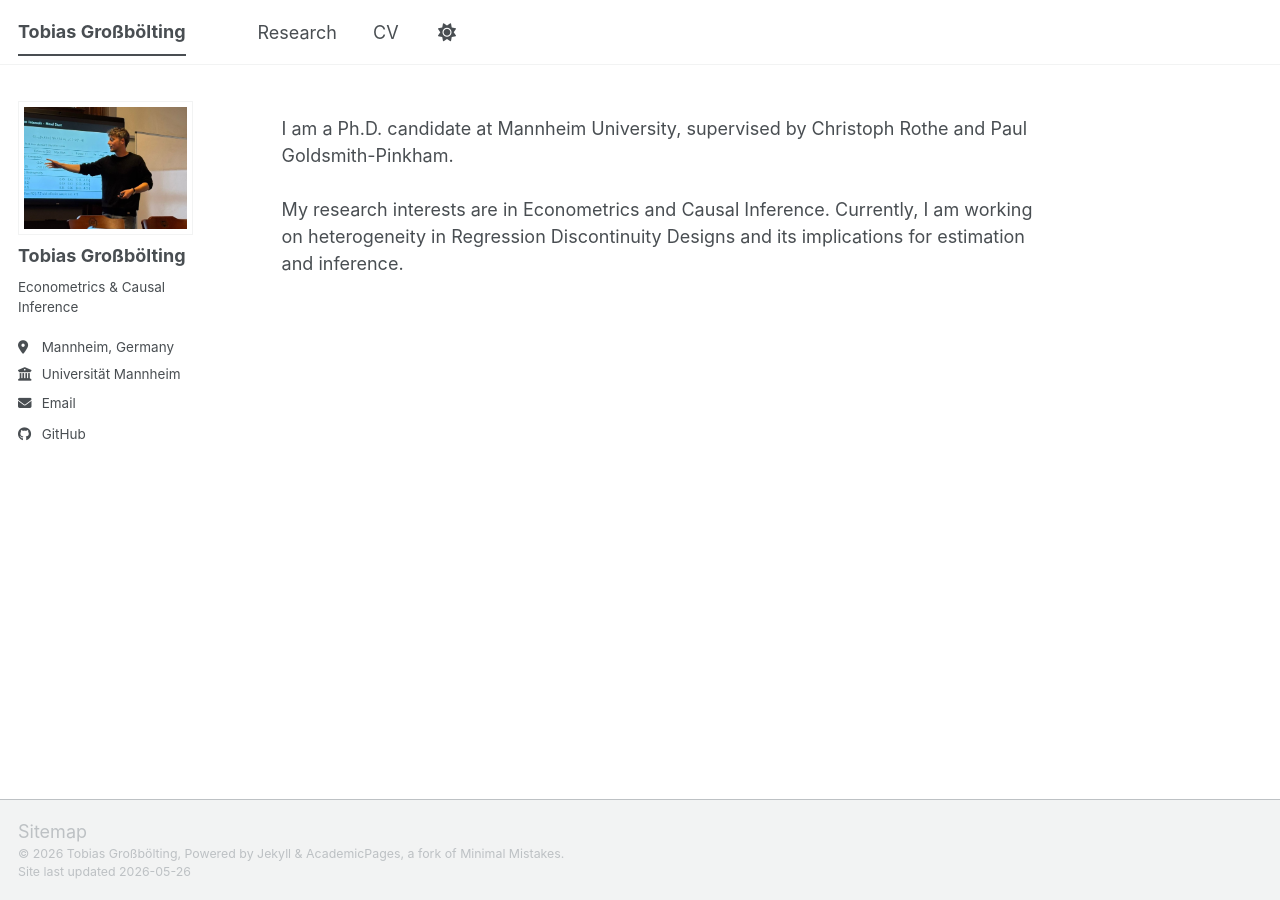
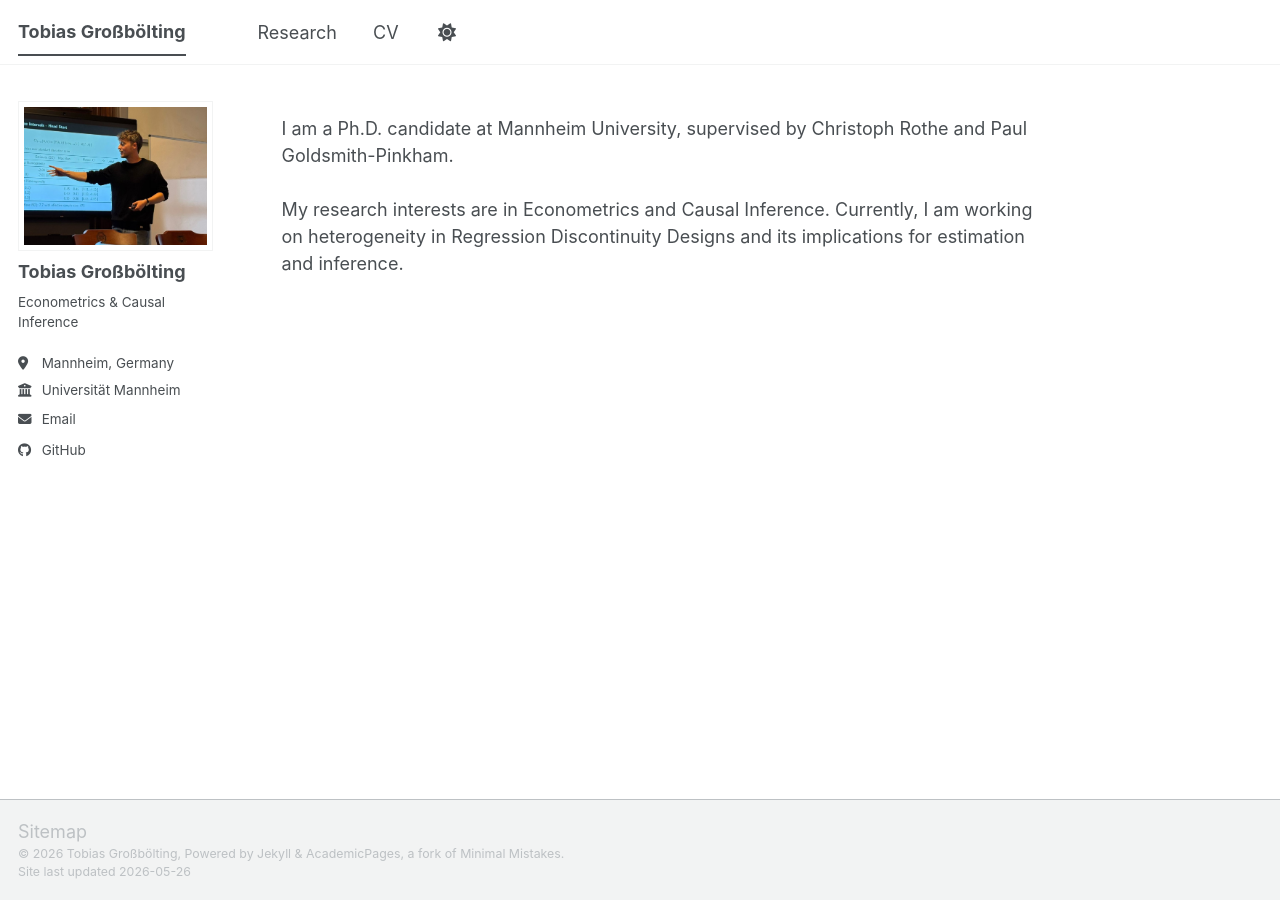
Before and after one commit to tgrossboelting/tgrossboelting.github.io, a Jekyll site: the page built from _pages/about.md, in a window 1280 px wide. Built offline with Jekyll 4.4.1, drawn with Linux system fonts in a browser that asks for light colours; a script bundle is joined from its source files by our own code; library files that are not in the unit come from our copies.

Commit message:
Enlarge author avatar from 175px to 220px max-width

```diff
--- a/_sass/layout/_sidebar.scss
+++ b/_sass/layout/_sidebar.scss
@@ -154,7 +154,7 @@
   }
 
   img {
-    max-width: 175px;
+    max-width: 220px;
 
     @include breakpoint($large) {
       padding: 5px;
```
